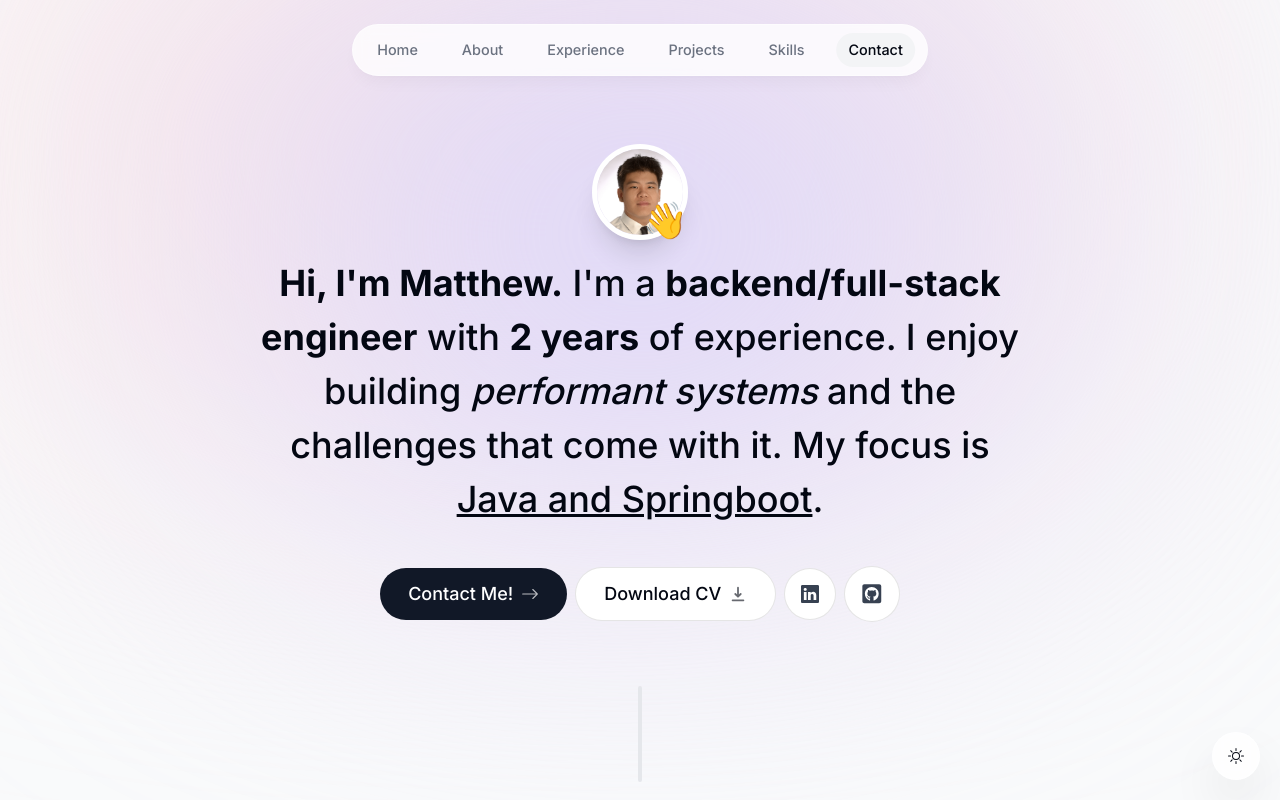
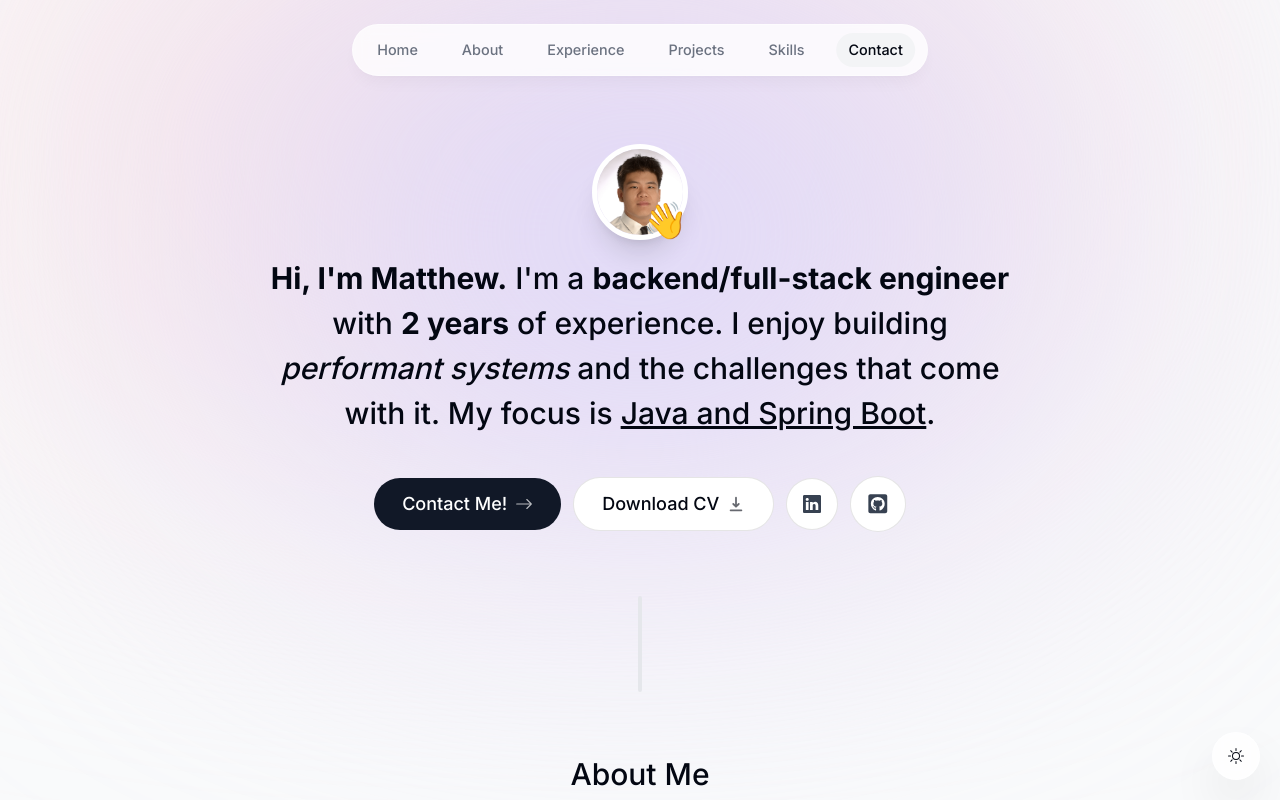
Before and after one commit to mlqh/portfolio, a Next.js app: page / in a window 1280 px wide. Shown: the top 800 px of the page. Built offline with nearby package versions, Linux system fonts and the light colour scheme; no server answers.

Commit message:
Some visual improvements

```diff
--- a/components/footer.tsx
+++ b/components/footer.tsx
@@ -8,8 +8,7 @@ export default function Footer() {
       </small>
       <p className='text-xs'>
         <span className='font-semibold'>About this website:</span> Built with
-        React, Next.js, TypeScript, Tailwind CSS, Framer Motion, React Email &
-        Resend, hosted on Vercel
+        React, Next.js, TypeScript, Tailwind CSS
       </p>
     </footer>
   );
--- a/components/intro.tsx
+++ b/components/intro.tsx
@@ -55,7 +55,7 @@ export default function Intro() {
       </div>
 
       <motion.h1
-        className='mb-10 mt-4 px-4 text-2xl font-medium !leading-[1.5] sm:text-4xl'
+        className='mb-10 mt-4 px-4 text-2xl font-medium !leading-[1.5] sm:text-3xl'
         initial={{ opacity: 0, y: 100 }}
         animate={{ opacity: 1, y: 0 }}
       >
@@ -64,11 +64,11 @@ export default function Intro() {
         <span className='font-bold'>2 years</span> of experience. I enjoy
         building <span className='italic'>performant systems </span>and the
         challenges that come with it. My focus is{' '}
-        <span className='underline'>Java and Springboot</span>.
+        <span className='underline'>Java and Spring Boot</span>.
       </motion.h1>
 
       <motion.div
-        className='flex flex-col sm:flex-row items-center justify-center gap-2 px-4 text-lg font-medium'
+        className='flex flex-col sm:flex-row items-center justify-center gap-3 px-4 text-lg font-medium'
         initial={{ opacity: 0, y: 100 }}
         animate={{ opacity: 1, y: 0 }}
         transition={{
@@ -79,7 +79,7 @@ export default function Intro() {
           href='#contact'
           className='group flex flex-row justify-center bg-gray-900 text-white px-7 py-3 items-center gap-2 rounded-full outline-none focus:scale-110 hover:scale-110 hover:bg-gray-950 active:scale-105 transition-all dark:bg-white/90  dark:text-gray-900'
         >
-          Contact Me!{' '}
+          Contact Me!
           <BsArrowRight className='opacity-70 group-hover:translate-x-l transition' />
         </Link>
 
@@ -88,7 +88,7 @@ export default function Intro() {
           href='/cv.pdf'
           download
         >
-          Download CV{' '}
+          Download CV
           <HiDownload className='opacity-60 group-hover:translate-y-l transition' />
         </a>
 
```
